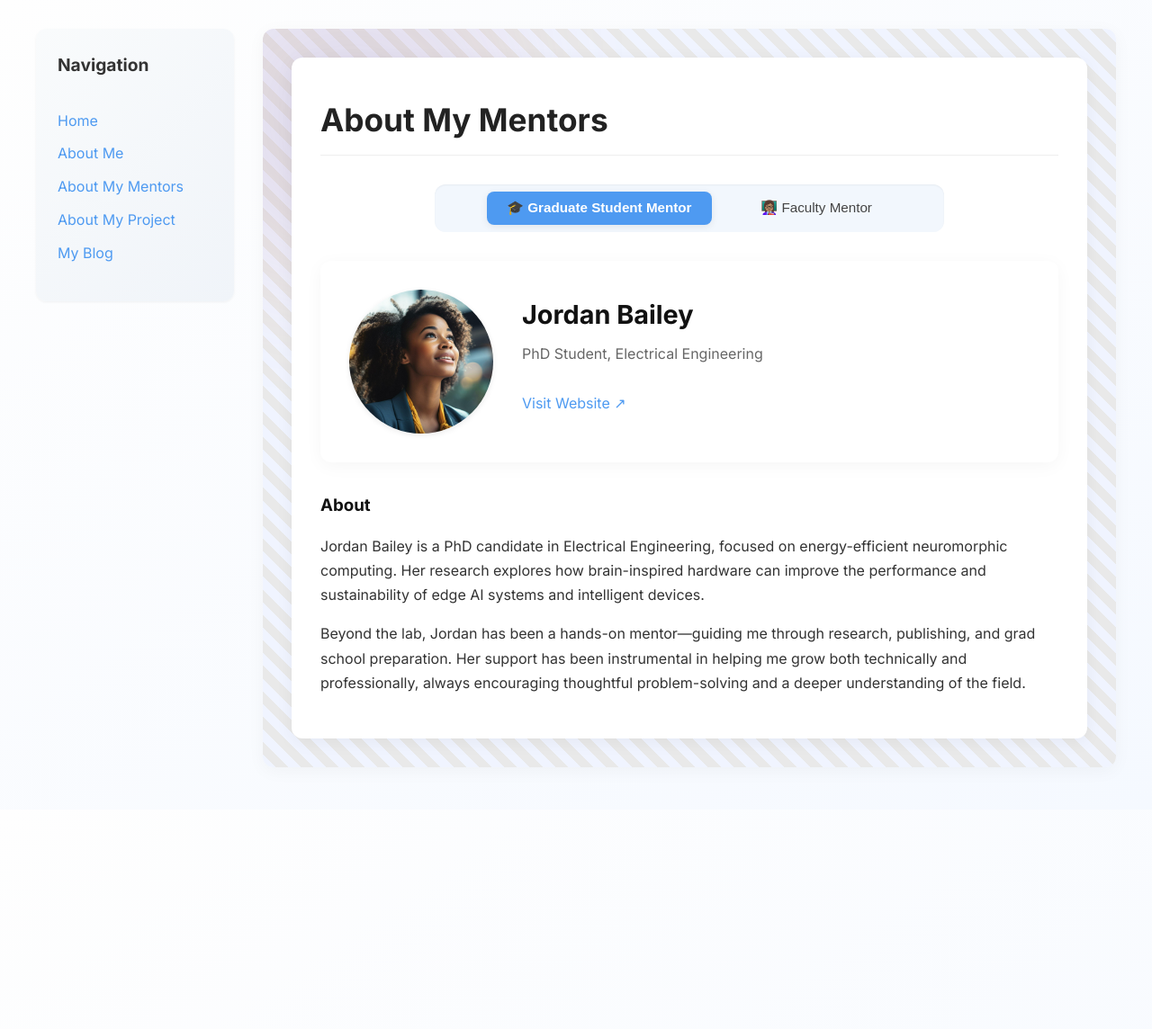
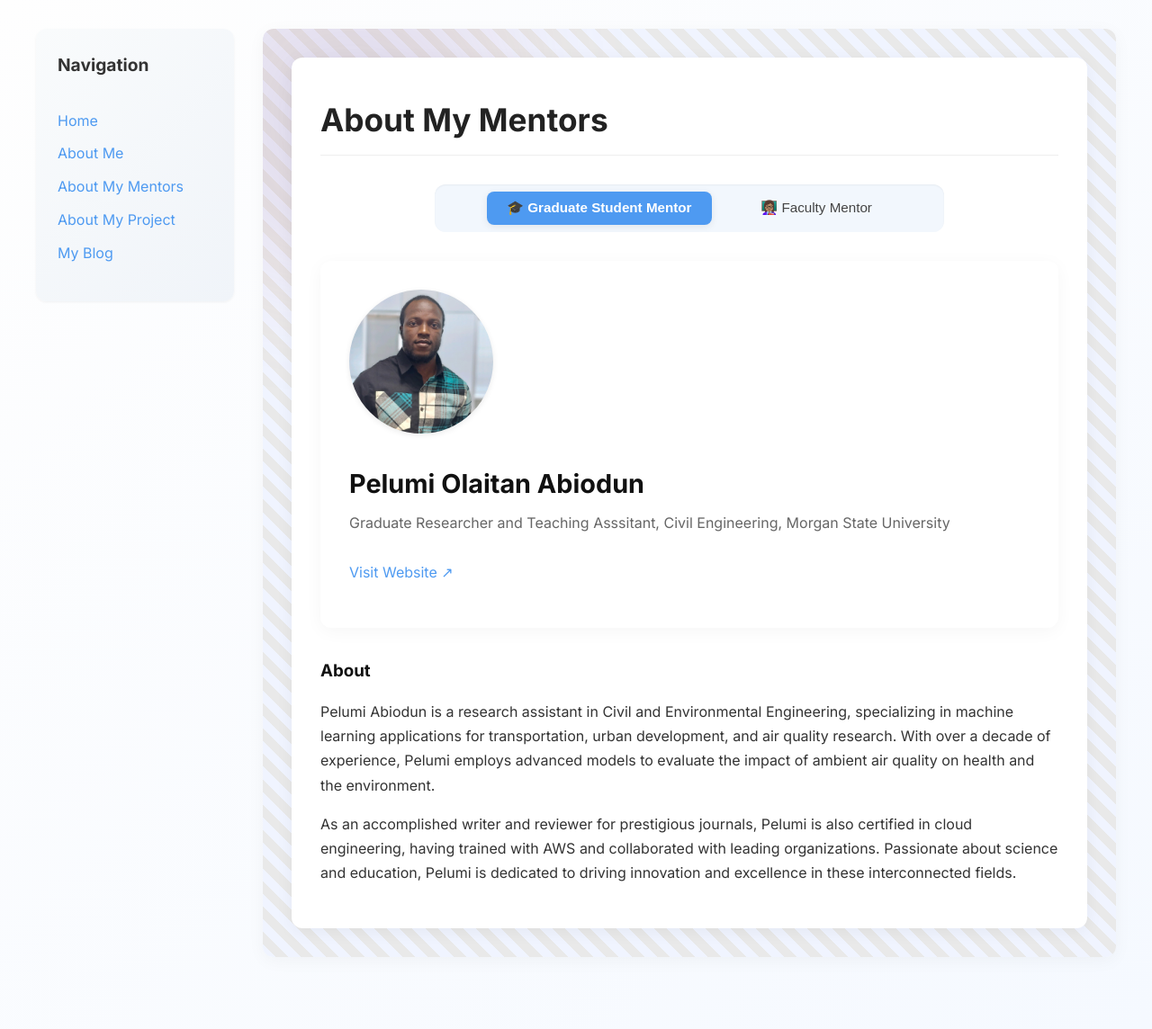
Before and after one commit to Miola585/Miola585.github.io, a Jekyll site: the page built from pages/about-my-mentor.md, in a window 1280 px wide. Shown: the whole page at 90% size. Built offline with Jekyll 4.4.1, drawn with Linux system fonts in a browser that asks for light colours; before the commit the page ends 900 px from its top, so only the background shows below that.

Commit message:
Update about-my-mentor.md

```diff
--- a/pages/about-my-mentor.md
+++ b/pages/about-my-mentor.md
@@ -4,23 +4,26 @@ title: About My Mentors
 permalink: /about-my-mentor.html
 
 graduate_mentor:
-  name: Jordan Bailey
-  title: PhD Student, Electrical Engineering
-  image: /assets/images/graduate-student-mentor.jpg
-  website: https://gradmentor.example.com
+  name: Pelumi Olaitan Abiodun
+  title: Graduate Researcher and Teaching Asssitant, Civil Engineering, Morgan State University
+  image: assets/images/graduate-student-mentor.jpeg
+  website: https://www.linkedin.com/in/abiodunpo/
   bio: |
-    Jordan Bailey is a PhD candidate in Electrical Engineering, focused on energy-efficient neuromorphic computing. Her research explores how brain-inspired hardware can improve the performance and sustainability of edge AI systems and intelligent devices.
+    Pelumi Abiodun is a research assistant in Civil and Environmental Engineering, specializing in machine learning applications for transportation, urban development, and air quality research. With over a decade of experience, Pelumi employs advanced models to evaluate the impact of ambient air quality on health and the environment.
 
-    Beyond the lab, Jordan has been a hands-on mentor—guiding me through research, publishing, and grad school preparation. Her support has been instrumental in helping me grow both technically and professionally, always encouraging thoughtful problem-solving and a deeper understanding of the field.
+    As an accomplished writer and reviewer for prestigious journals, Pelumi is also certified in cloud engineering, having trained with AWS and collaborated with leading organizations. Passionate about science and education, Pelumi is dedicated to driving innovation and excellence in these interconnected fields.
+
 
 faculty_mentor:
-  name: Dr. Elijah Freeman
-  title: Professor Emeritus, Tuskegee University
-  image: /assets/images/faculty-mentor.jpg
-  website: https://facultymentor.example.com
+  name: Dr. Oludare Owolabi
+  title: Interim Associate Chair and Associate Professor, Morgan State University
+  image: assets/images/Owolabi_CE.jpg
+  website: https://www.morgan.edu/civil-and-environmental-engineering/faculty-and-staff/dr-oludare-owolabi
   bio: |
-    Dr. Elijah Freeman is a pioneering figure in the field of neural engineering and robotics. With over four decades of experience in academia and research, his work has focused on developing accessible brain-computer interface systems and exploring how robotics can enhance human capability.
+   Dr. Owolabi, P.E., joined the Morgan State University (MSU) faculty in the summer of 2010. He is the Director of the Sustainable Infrastructure Development, Smart Innovation and Resilient Engineering Research Laboratory as well as the Director of the Undergraduate Geotechnical Laboratory at the department of Civil Engineering.
 
-    A passionate advocate for diversity in STEM, Dr. Freeman has mentored dozens of underrepresented students and continues to inspire the next generation of researchers and technologists through his leadership and legacy.
+   Dr. Owolabi is also the recipient of the 2020 Morgan State University Outstanding Faculty Award for Excellence in Service. He is an expert in advanced modeling and computational mechanics.
+
+   Dr. Oludare Owolabi is the Director of the Sustainable Infrastructure Development, Smart Innovation and Resilient Engineering Research Laboratory as well as the Director of the Undergraduate Geotechnical Laboratory at the department of Civil Engineering.
 
 ---
```
